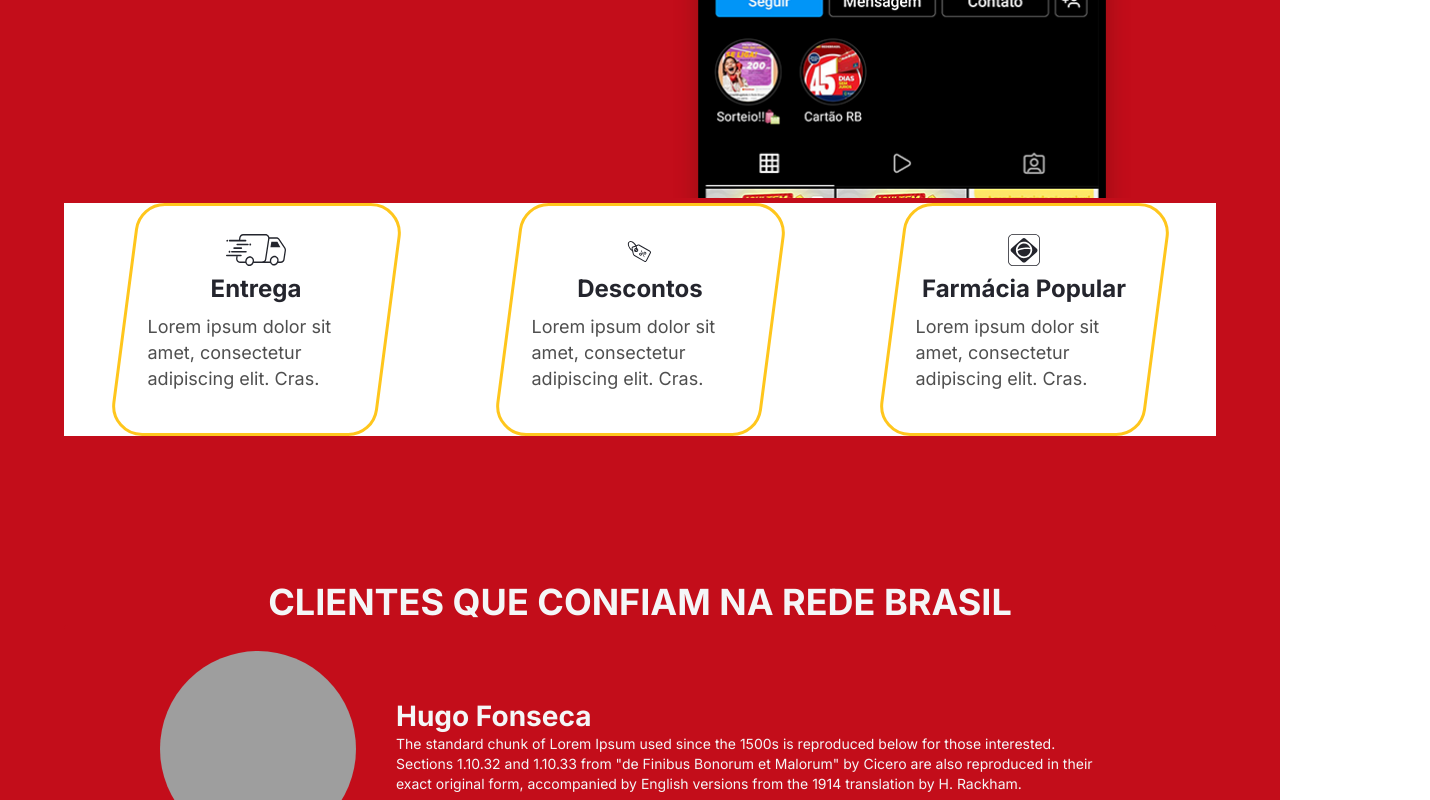
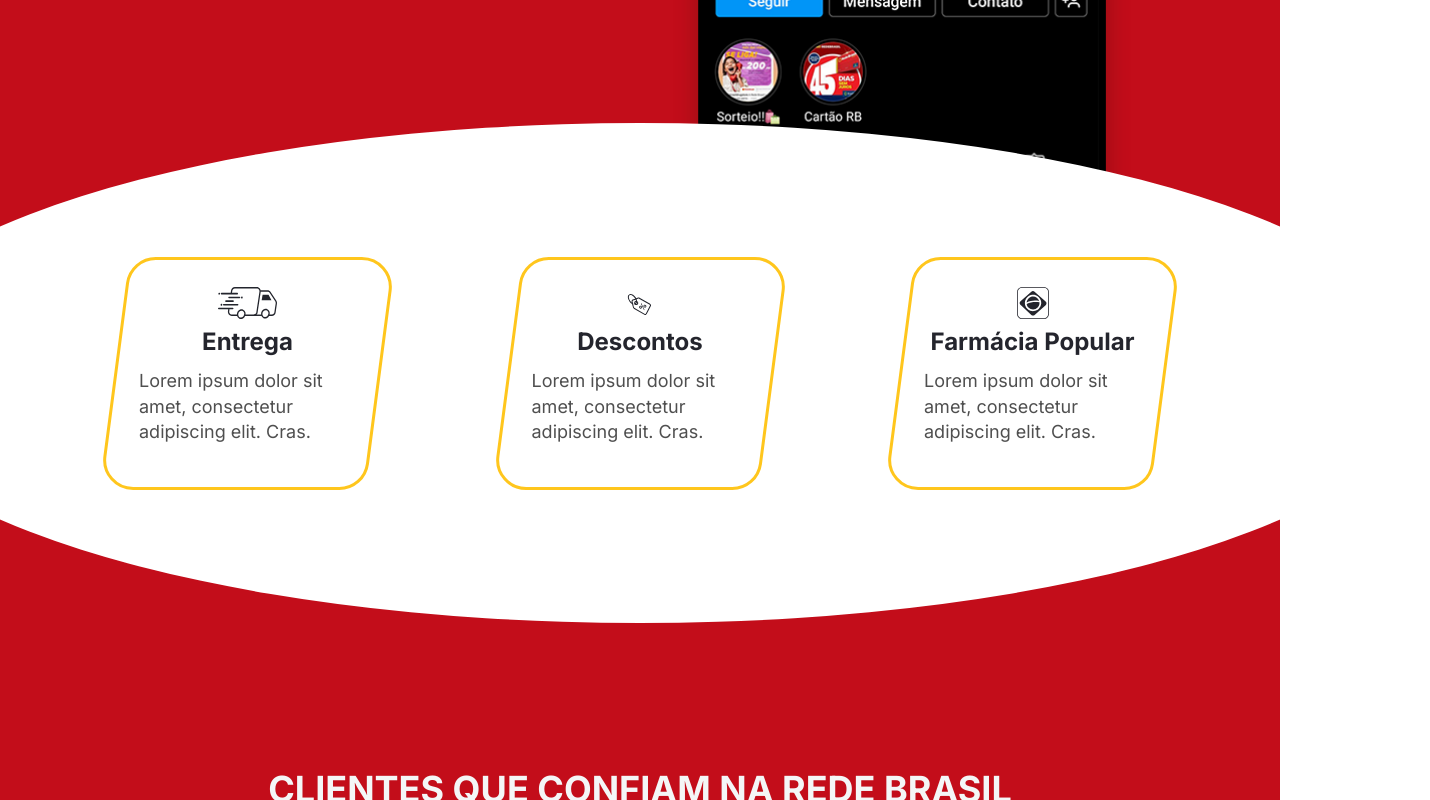
Before and after one commit to Hugo-NF/rede-brasil, a React (Create React App) app: page / in a window 1280 px wide. Shown: the part 2740-3540 px from the top of the page, 1430 px wide, since content can reach past the window. Built offline with nearby package versions, Linux system fonts and the light colour scheme; grey boxes are pictures that could not be loaded.

Commit message:
✨ SocialMedia session completed

```diff
--- a/src/components/SocialMedia/index.tsx
+++ b/src/components/SocialMedia/index.tsx
@@ -1,4 +1,4 @@
-import { forwardRef } from 'react';
+import { forwardRef, useMemo } from 'react';
 import {
   Box,
   Button,
@@ -10,8 +10,10 @@ import {
 
 import { KeyboardArrowRight as ArrowRight } from '@mui/icons-material';
 
+import CardShape from '../CardShape';
+
+import useWindowSize from '../../hooks/useWindowSize';
 import { Images } from '../../constants';
-import CardShape from '../CardShape';
 
 import {
   CardGrid,
@@ -21,6 +23,10 @@ import {
 const SocialMedia = forwardRef((_, ref) => {
   const { palette, breakpoints } = useTheme();
   const matches = useMediaQuery(breakpoints.up('md'));
+  const { width, height } = useWindowSize();
+
+  const windowWidth = useMemo(() => (width || 1920), [width]);
+  const windowHeight = useMemo(() => (height || 1080), [height]);
 
   return (
     <Box
@@ -58,11 +64,23 @@ const SocialMedia = forwardRef((_, ref) => {
         <Grid
           container
           direction="row"
-          justifyContent="space-evenly"
+          justifyContent="center"
           alignItems="center"
           sx={{
+            height: windowHeight > windowWidth ? 900 : 500,
+            borderRadius: '50%',
+            border: '5px solid white',
             backgroundColor: 'white',
+            width: windowWidth + 300,
+            marginTop: -10,
           }}
+        >
+          <Grid
+            container
+            direction="row"
+            justifyContent="center"
+            alignItems="center"
+            sx={{ width: '75%' }}
           >
             <CardGrid item xs={12} md={4}>
               <CardShape
@@ -86,6 +104,7 @@ const SocialMedia = forwardRef((_, ref) => {
               />
             </CardGrid>
           </Grid>
+        </Grid>
       </SocialMediaContainer>
     </Box>
   );
```
Lines whose indentation alone changed are shown as unchanged.
